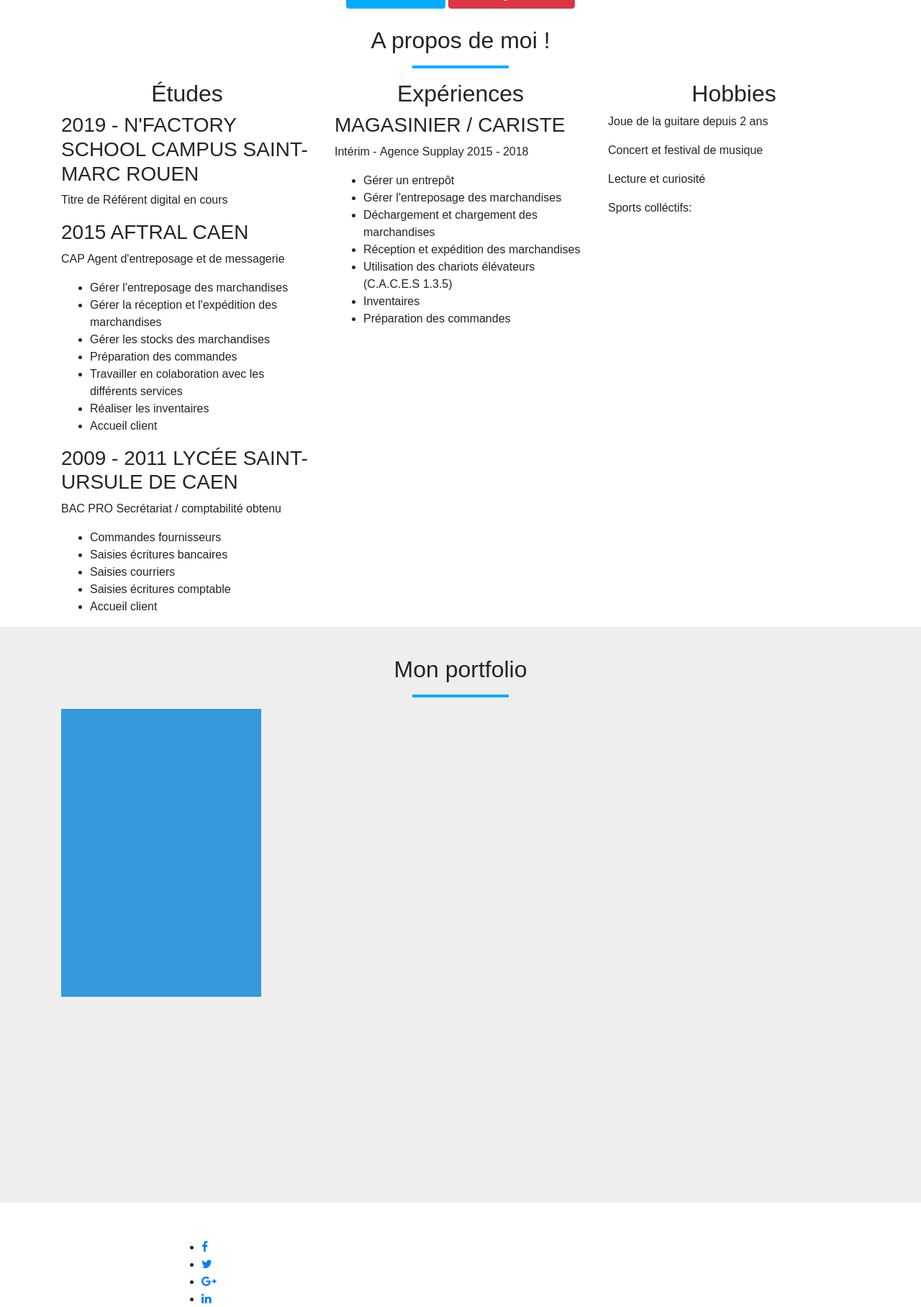
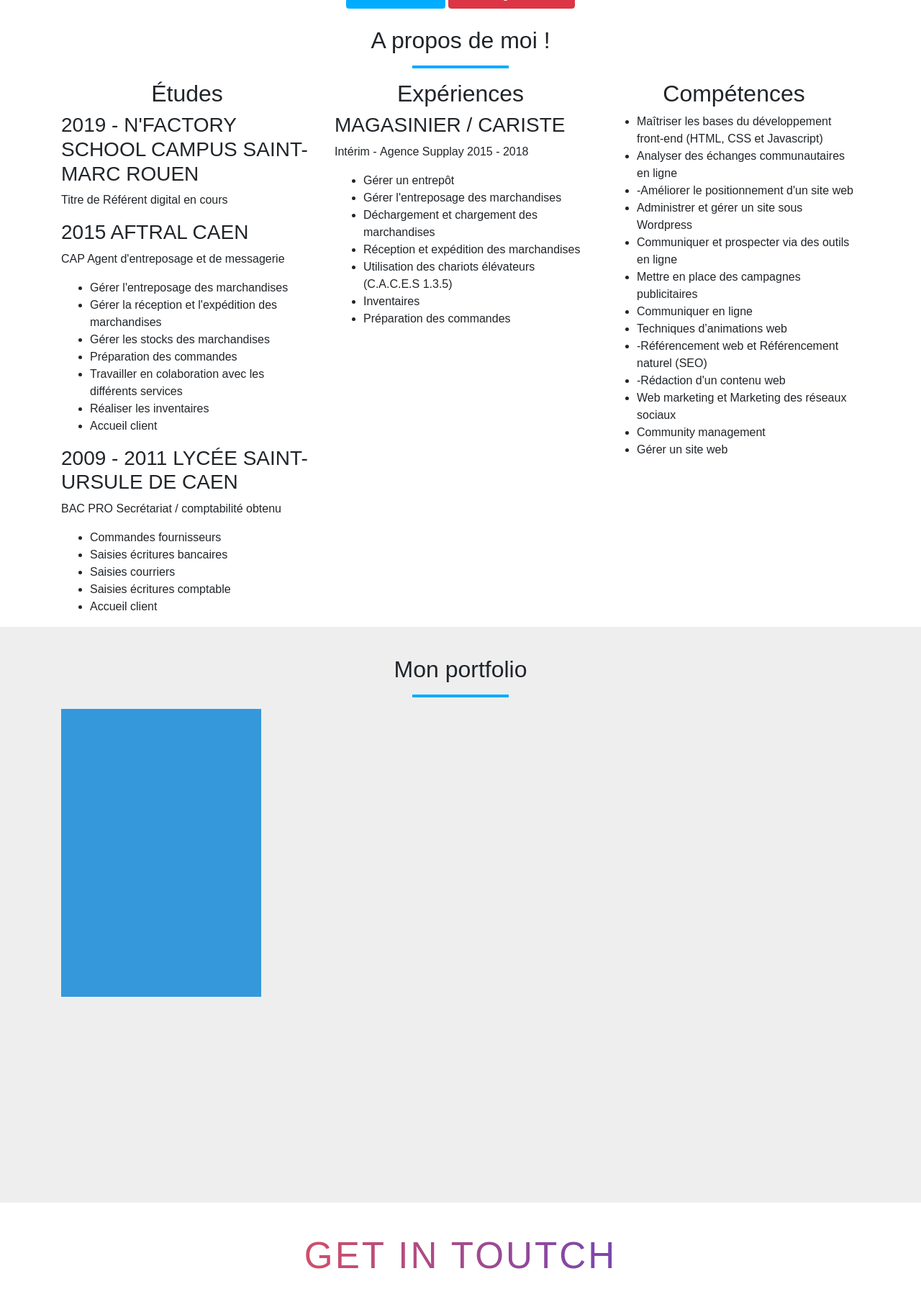
Before and after one commit to Mcali14/Portfolio, a PHP site: page / in a window 1280 px wide. Shown: the part 482-2298 px from the top of the page at 72% size. Run offline with PHP 8.4, Linux system fonts and the light colour scheme.

Commit message:
remplacement de m'article hobbies par compétences

```diff
--- a/assets/css/style.css
+++ b/assets/css/style.css
@@ -203,3 +203,6 @@ contact-form .input-text:focus + .label,
   width:200px;
   cursor: pointer;
   }
+
+
+/*Réseaux sociaux*/
--- a/index.html
+++ b/index.html
@@ -5,10 +5,6 @@
     <title>Portfolio VIGLIERI Alistair</title>
     <link rel="stylesheet" href="assets/css/bootstrap.css">
     <link rel="stylesheet" href="assets/css/style.css">
-    <meta name="viewport" content="width=device-width, initial-scale=1">
-    <link rel="stylesheet" href="https://cdnjs.cloudflare.com/ajax/libs/font-awesome/4.7.0/css/font-awesome.min.css">
-    <link rel="stylesheet" type="text/css" media="screen" href="main.css" />
-    <script src="main.js"></script>
 </head>
 <body>
 
@@ -102,26 +98,27 @@
             </article>
 
             <article class="col-md-4 col-lg-4 col-xs-12 col-sm-12">
-              <h2>Hobbies</h2>
+              <h2>Compétences</h2>
 
-              <p>
-                Joue de la guitare depuis 2 ans
-              </p>
-              <p>
-                Concert et festival de musique
-              </p>
-              <p>
-                Lecture et curiosité
-              </p>
-
-              <p>
-                Sports colléctifs:
-              </p>
+              <ul>
+                <li>Maîtriser les bases du développement front-end (HTML,  CSS et Javascript)   </li>
+                <li>Analyser  des échanges communautaires en ligne </li>
+                <li>-Améliorer le positionnement d'un site web </li>
+                <li>Administrer et gérer un site sous Wordpress </li>
+                <li> Communiquer et prospecter via des outils en ligne </li>
+                <li>Mettre en place des campagnes publicitaires</li>
+                <li>Communiquer en ligne</li>
+                <li>Techniques d’animations web </li>
+                <li>-Référencement web et Référencement naturel (SEO) </li>
+                <li>-Rédaction d'un contenu web</li>
+                <li>Web marketing et Marketing des réseaux sociaux</li>
+                <li>Community management </li>
+                <li>Gérer un site web</li>
+              </ul>
             </article>
           </div>
         </div>
     </section>
-
     <section class="container-fluid portfolio">
         <div class="container">
           <h2 id="portfolio">Mon portfolio</h2>
@@ -145,13 +142,6 @@
         </div>
     </section>
     <section class="get-in-touch">
-      <ul>
-        <li><a href="https://www.facebook.com/profile.php?id=100012512077239"><i class="fa fa-facebook" aria-hidden="true"></i></a></li>
-        <li><a href="#"><i class="fa fa-twitter" aria-hidden="true"></i></a></li>
-        <li><a href="#"><i class="fa fa-google-plus" aria-hidden="true"></i></a></li>
-        <li><a href="https://www.linkedin.com/in/raj-kumar-web-designer/"><i class="fa fa-linkedin" aria-hidden="true"></i></a></li>
-        <li><a href="#"><i class="fa fa-instagram" aria-hidden="true"></i></a></li>
-    </ul>
       <h1 id="Contact"class="title">Get in toutch</h1>
     <form class="contact-form row" action="index.html" method="post">
         <div class="form-field col-lg-6">
@@ -178,7 +168,7 @@
           <input class="submit-btn" type="submit"value="submit">
         </div>
     </form>
-
+    </section>
 </body>
 
 </html>
```
